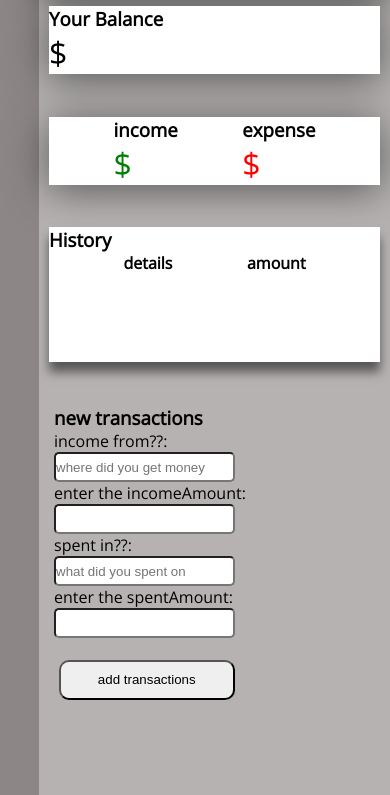
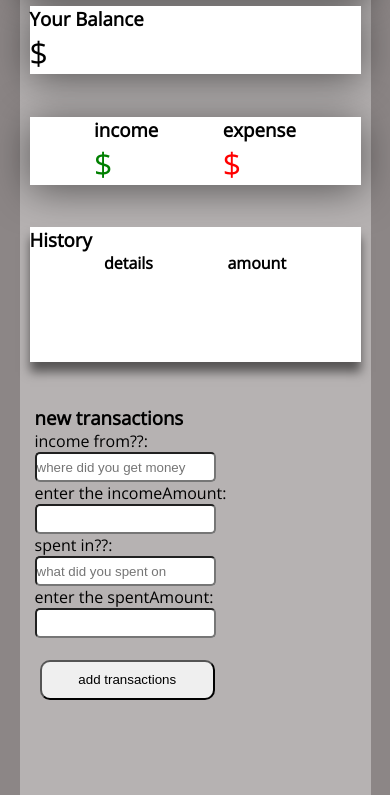
Before and after one commit to SuBOT11/expenses, a plain HTML site: page index.html in a window 390 px wide. Shown: the part 133-928 px from the top of the page. Drawn offline with nearby package versions, Linux system fonts and the light colour scheme.

Commit message:
position

```diff
--- a/style.css
+++ b/style.css
@@ -120,7 +120,7 @@ ul li span {
     width: 90%;
     position: absolute;
     top: 10%;
-    left: 10%;
+    left: 5%;
   }
   ul li span {
   margin-left: 100px;
```
